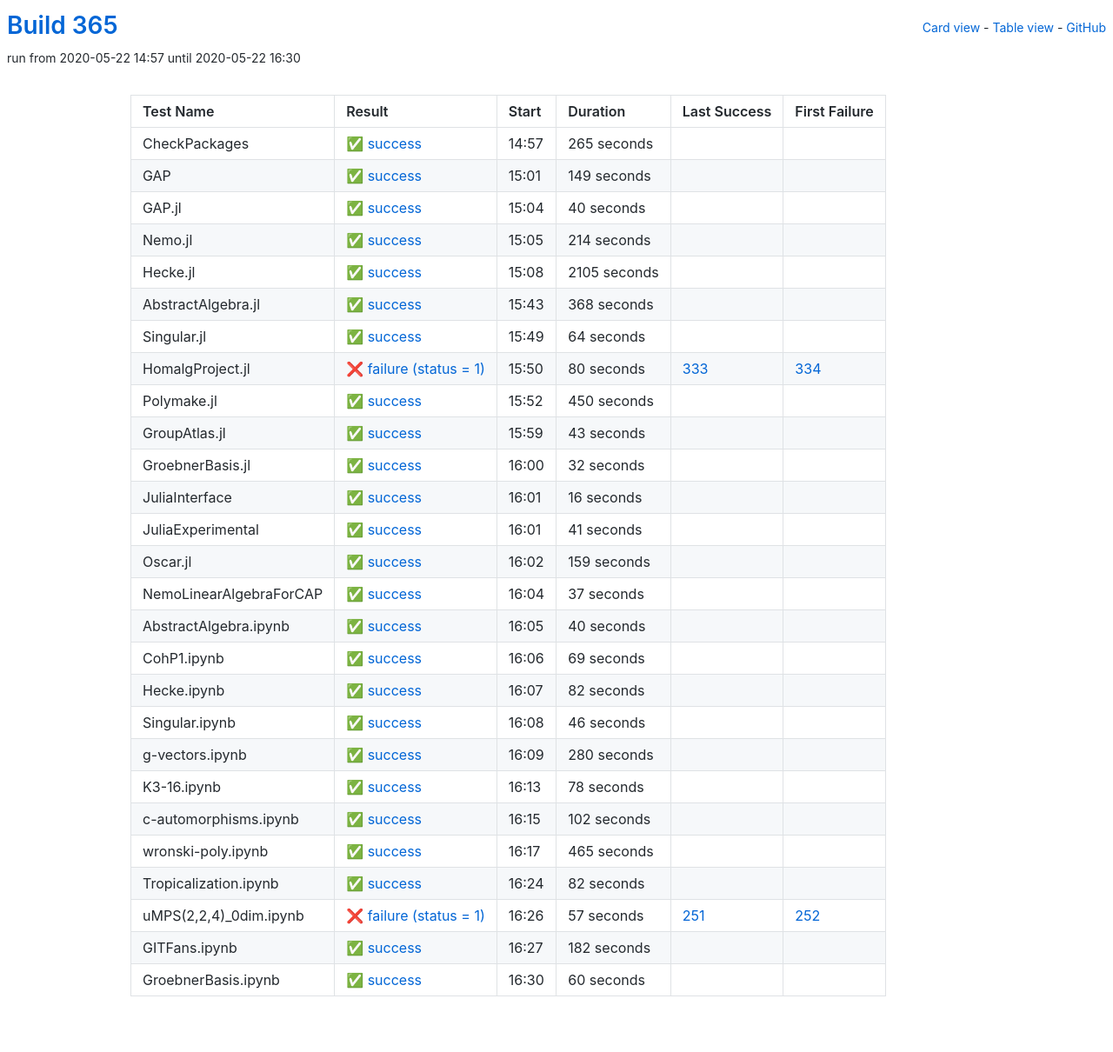
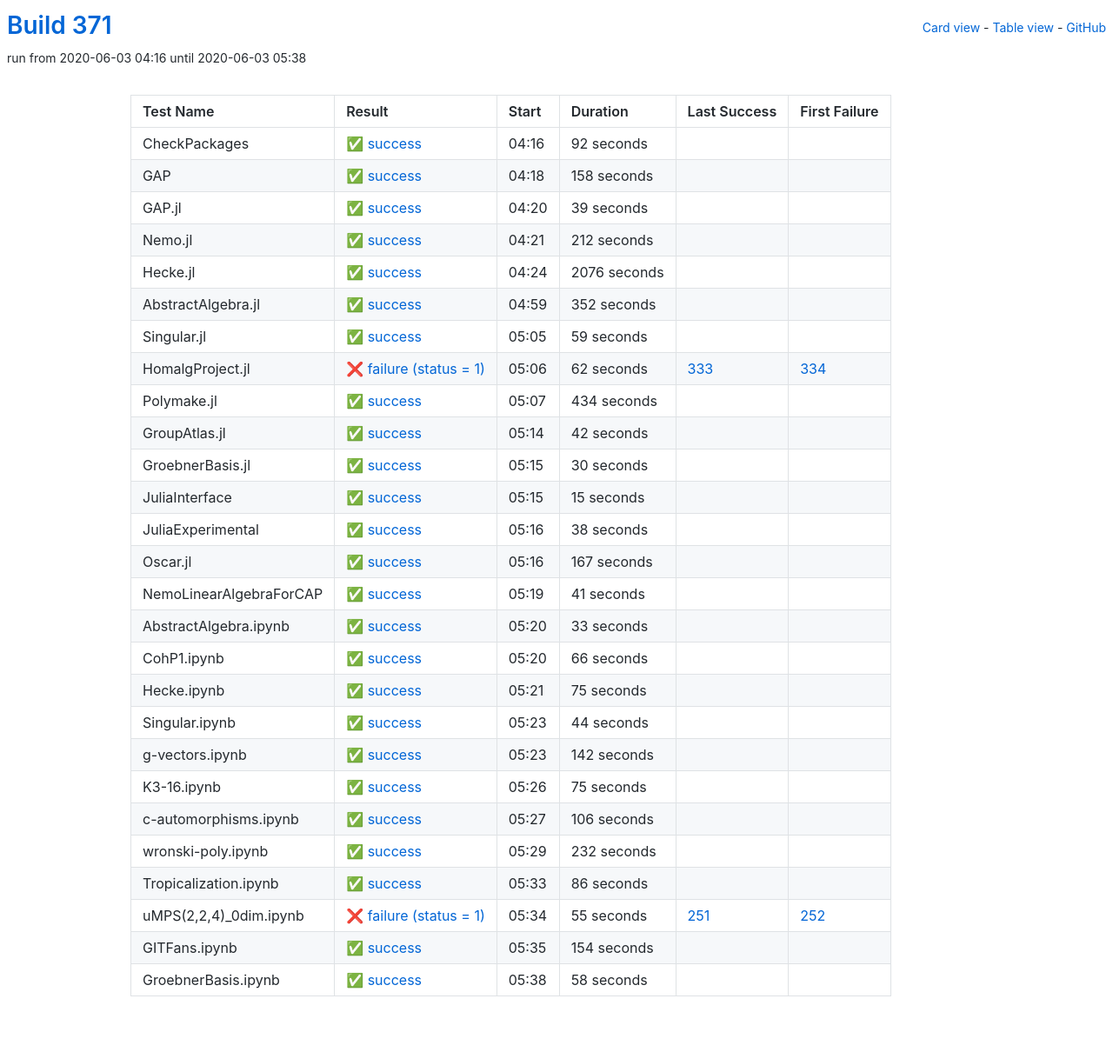
Before and after one commit to oscar-system/oscar-ci-status-1.4, a Jekyll site: the page built from table.html, in a window 1280 px wide. Shown: the whole page at 87% size. Built offline with Jekyll 4.4.1, drawn with Linux system fonts in a browser that asks for light colours.

Commit message:
Build 371

```diff
--- a/_data/ci.yml
+++ b/_data/ci.yml
@@ -1,328 +1,328 @@
-build: 365
-build_url: https://oscarci.mathematik.uni-kl.de/job/oscar-julia-1.4/365/
+build: 371
+build_url: https://oscarci.mathematik.uni-kl.de/job/oscar-julia-1.4/371/
 job: oscar-julia-1.4
 tests:
-- duration: 265
+- duration: 92
   exitcode: 0
   first_failure: false
   first_failure_url: null
   id: checkpackages
   last_success: false
   last_success_url: null
-  log: https://oscarci.mathematik.uni-kl.de/job/oscar-julia-1.4/365/artifact/logs/build-365/CheckPackages.log
+  log: https://oscarci.mathematik.uni-kl.de/job/oscar-julia-1.4/371/artifact/logs/build-371/CheckPackages.log
   name: CheckPackages
-  start: 2020-05-22 14:57
+  start: 2020-06-03 04:16
   status: success
   success: true
-- duration: 149
+- duration: 158
   exitcode: 0
   first_failure: false
   first_failure_url: null
   id: gap
   last_success: false
   last_success_url: null
-  log: https://oscarci.mathematik.uni-kl.de/job/oscar-julia-1.4/365/artifact/logs/build-365/GAP.log
+  log: https://oscarci.mathematik.uni-kl.de/job/oscar-julia-1.4/371/artifact/logs/build-371/GAP.log
   name: GAP
-  start: 2020-05-22 15:01
+  start: 2020-06-03 04:18
   status: success
   success: true
-- duration: 40
+- duration: 39
   exitcode: 0
   first_failure: false
   first_failure_url: null
   id: gap-jl
   last_success: false
   last_success_url: null
-  log: https://oscarci.mathematik.uni-kl.de/job/oscar-julia-1.4/365/artifact/logs/build-365/GAP.jl.log
+  log: https://oscarci.mathematik.uni-kl.de/job/oscar-julia-1.4/371/artifact/logs/build-371/GAP.jl.log
   name: GAP.jl
-  start: 2020-05-22 15:04
+  start: 2020-06-03 04:20
   status: success
   success: true
-- duration: 214
+- duration: 212
   exitcode: 0
   first_failure: false
   first_failure_url: null
   id: nemo-jl
   last_success: false
   last_success_url: null
-  log: https://oscarci.mathematik.uni-kl.de/job/oscar-julia-1.4/365/artifact/logs/build-365/Nemo.jl.log
+  log: https://oscarci.mathematik.uni-kl.de/job/oscar-julia-1.4/371/artifact/logs/build-371/Nemo.jl.log
   name: Nemo.jl
-  start: 2020-05-22 15:05
+  start: 2020-06-03 04:21
   status: success
   success: true
-- duration: 2105
+- duration: 2076
   exitcode: 0
   first_failure: false
   first_failure_url: null
   id: hecke-jl
   last_success: false
   last_success_url: null
-  log: https://oscarci.mathematik.uni-kl.de/job/oscar-julia-1.4/365/artifact/logs/build-365/Hecke.jl.log
+  log: https://oscarci.mathematik.uni-kl.de/job/oscar-julia-1.4/371/artifact/logs/build-371/Hecke.jl.log
   name: Hecke.jl
-  start: 2020-05-22 15:08
+  start: 2020-06-03 04:24
   status: success
   success: true
-- duration: 368
+- duration: 352
   exitcode: 0
   first_failure: false
   first_failure_url: null
   id: abstractalgebra-jl
   last_success: false
   last_success_url: null
-  log: https://oscarci.mathematik.uni-kl.de/job/oscar-julia-1.4/365/artifact/logs/build-365/AbstractAlgebra.jl.log
+  log: https://oscarci.mathematik.uni-kl.de/job/oscar-julia-1.4/371/artifact/logs/build-371/AbstractAlgebra.jl.log
   name: AbstractAlgebra.jl
-  start: 2020-05-22 15:43
+  start: 2020-06-03 04:59
   status: success
   success: true
-- duration: 64
+- duration: 59
   exitcode: 0
   first_failure: false
   first_failure_url: null
   id: singular-jl
   last_success: false
   last_success_url: null
-  log: https://oscarci.mathematik.uni-kl.de/job/oscar-julia-1.4/365/artifact/logs/build-365/Singular.jl.log
+  log: https://oscarci.mathematik.uni-kl.de/job/oscar-julia-1.4/371/artifact/logs/build-371/Singular.jl.log
   name: Singular.jl
-  start: 2020-05-22 15:49
+  start: 2020-06-03 05:05
   status: success
   success: true
-- duration: 80
+- duration: 62
   exitcode: 1
   first_failure: 334
   first_failure_url: https://oscarci.mathematik.uni-kl.de/job/oscar-julia-1.4/334/
   id: homalgproject-jl
   last_success: 333
   last_success_url: https://oscarci.mathematik.uni-kl.de/job/oscar-julia-1.4/333/
-  log: https://oscarci.mathematik.uni-kl.de/job/oscar-julia-1.4/365/artifact/logs/build-365/HomalgProject.jl.log
+  log: https://oscarci.mathematik.uni-kl.de/job/oscar-julia-1.4/371/artifact/logs/build-371/HomalgProject.jl.log
   name: HomalgProject.jl
-  start: 2020-05-22 15:50
+  start: 2020-06-03 05:06
   status: failure
   success: false
-- duration: 450
+- duration: 434
   exitcode: 0
   first_failure: false
   first_failure_url: null
   id: polymake-jl
   last_success: false
   last_success_url: null
-  log: https://oscarci.mathematik.uni-kl.de/job/oscar-julia-1.4/365/artifact/logs/build-365/Polymake.jl.log
+  log: https://oscarci.mathematik.uni-kl.de/job/oscar-julia-1.4/371/artifact/logs/build-371/Polymake.jl.log
   name: Polymake.jl
-  start: 2020-05-22 15:52
+  start: 2020-06-03 05:07
   status: success
   success: true
-- duration: 43
+- duration: 42
   exitcode: 0
   first_failure: false
   first_failure_url: null
   id: groupatlas-jl
   last_success: false
   last_success_url: null
-  log: https://oscarci.mathematik.uni-kl.de/job/oscar-julia-1.4/365/artifact/logs/build-365/GroupAtlas.jl.log
+  log: https://oscarci.mathematik.uni-kl.de/job/oscar-julia-1.4/371/artifact/logs/build-371/GroupAtlas.jl.log
   name: GroupAtlas.jl
-  start: 2020-05-22 15:59
+  start: 2020-06-03 05:14
   status: success
   success: true
-- duration: 32
+- duration: 30
   exitcode: 0
   first_failure: false
   first_failure_url: null
   id: groebnerbasis-jl
   last_success: false
   last_success_url: null
-  log: https://oscarci.mathematik.uni-kl.de/job/oscar-julia-1.4/365/artifact/logs/build-365/GroebnerBasis.jl.log
+  log: https://oscarci.mathematik.uni-kl.de/job/oscar-julia-1.4/371/artifact/logs/build-371/GroebnerBasis.jl.log
   name: GroebnerBasis.jl
-  start: 2020-05-22 16:00
+  start: 2020-06-03 05:15
   status: success
   success: true
-- duration: 16
+- duration: 15
   exitcode: 0
   first_failure: false
   first_failure_url: null
   id: juliainterface
   last_success: false
   last_success_url: null
-  log: https://oscarci.mathematik.uni-kl.de/job/oscar-julia-1.4/365/artifact/logs/build-365/JuliaInterface.log
+  log: https://oscarci.mathematik.uni-kl.de/job/oscar-julia-1.4/371/artifact/logs/build-371/JuliaInterface.log
   name: JuliaInterface
-  start: 2020-05-22 16:01
+  start: 2020-06-03 05:15
+  status: success
+  success: true
+- duration: 38
+  exitcode: 0
+  first_failure: false
+  first_failure_url: null
+  id: juliaexperimental
+  last_success: false
+  last_success_url: null
+  log: https://oscarci.mathematik.uni-kl.de/job/oscar-julia-1.4/371/artifact/logs/build-371/JuliaExperimental.log
+  name: JuliaExperimental
+  start: 2020-06-03 05:16
+  status: success
+  success: true
+- duration: 167
+  exitcode: 0
+  first_failure: false
+  first_failure_url: null
+  id: oscar-jl
+  last_success: false
+  last_success_url: null
+  log: https://oscarci.mathematik.uni-kl.de/job/oscar-julia-1.4/371/artifact/logs/build-371/Oscar.jl.log
+  name: Oscar.jl
+  start: 2020-06-03 05:16
   status: success
   success: true
 - duration: 41
   exitcode: 0
   first_failure: false
   first_failure_url: null
-  id: juliaexperimental
-  last_success: false
-  last_success_url: null
-  log: https://oscarci.mathematik.uni-kl.de/job/oscar-julia-1.4/365/artifact/logs/build-365/JuliaExperimental.log
-  name: JuliaExperimental
-  start: 2020-05-22 16:01
-  status: success
-  success: true
-- duration: 159
-  exitcode: 0
-  first_failure: false
-  first_failure_url: null
-  id: oscar-jl
-  last_success: false
-  last_success_url: null
-  log: https://oscarci.mathematik.uni-kl.de/job/oscar-julia-1.4/365/artifact/logs/build-365/Oscar.jl.log
-  name: Oscar.jl
-  start: 2020-05-22 16:02
-  status: success
-  success: true
-- duration: 37
-  exitcode: 0
-  first_failure: false
-  first_failure_url: null
   id: nemolinearalgebraforcap
   last_success: false
   last_success_url: null
-  log: https://oscarci.mathematik.uni-kl.de/job/oscar-julia-1.4/365/artifact/logs/build-365/NemoLinearAlgebraForCAP.log
+  log: https://oscarci.mathematik.uni-kl.de/job/oscar-julia-1.4/371/artifact/logs/build-371/NemoLinearAlgebraForCAP.log
   name: NemoLinearAlgebraForCAP
-  start: 2020-05-22 16:04
+  start: 2020-06-03 05:19
   status: success
   success: true
-- duration: 40
+- duration: 33
   exitcode: 0
   first_failure: false
   first_failure_url: null
   id: abstractalgebra-ipynb
   last_success: false
   last_success_url: null
-  log: https://oscarci.mathematik.uni-kl.de/job/oscar-julia-1.4/365/artifact/logs/build-365/AbstractAlgebra.ipynb.log
+  log: https://oscarci.mathematik.uni-kl.de/job/oscar-julia-1.4/371/artifact/logs/build-371/AbstractAlgebra.ipynb.log
   name: AbstractAlgebra.ipynb
-  start: 2020-05-22 16:05
+  start: 2020-06-03 05:20
   status: success
   success: true
-- duration: 69
+- duration: 66
   exitcode: 0
   first_failure: false
   first_failure_url: null
   id: cohp1-ipynb
   last_success: false
   last_success_url: null
-  log: https://oscarci.mathematik.uni-kl.de/job/oscar-julia-1.4/365/artifact/logs/build-365/CohP1.ipynb.log
+  log: https://oscarci.mathematik.uni-kl.de/job/oscar-julia-1.4/371/artifact/logs/build-371/CohP1.ipynb.log
   name: CohP1.ipynb
-  start: 2020-05-22 16:06
+  start: 2020-06-03 05:20
   status: success
   success: true
-- duration: 82
+- duration: 75
   exitcode: 0
   first_failure: false
   first_failure_url: null
   id: hecke-ipynb
   last_success: false
   last_success_url: null
-  log: https://oscarci.mathematik.uni-kl.de/job/oscar-julia-1.4/365/artifact/logs/build-365/Hecke.ipynb.log
+  log: https://oscarci.mathematik.uni-kl.de/job/oscar-julia-1.4/371/artifact/logs/build-371/Hecke.ipynb.log
   name: Hecke.ipynb
-  start: 2020-05-22 16:07
+  start: 2020-06-03 05:21
   status: success
   success: true
-- duration: 46
+- duration: 44
   exitcode: 0
   first_failure: false
   first_failure_url: null
   id: singular-ipynb
   last_success: false
   last_success_url: null
-  log: https://oscarci.mathematik.uni-kl.de/job/oscar-julia-1.4/365/artifact/logs/build-365/Singular.ipynb.log
+  log: https://oscarci.mathematik.uni-kl.de/job/oscar-julia-1.4/371/artifact/logs/build-371/Singular.ipynb.log
   name: Singular.ipynb
-  start: 2020-05-22 16:08
+  start: 2020-06-03 05:23
   status: success
   success: true
-- duration: 280
+- duration: 142
   exitcode: 0
   first_failure: false
   first_failure_url: null
   id: g-vectors-ipynb
   last_success: false
   last_success_url: null
-  log: https://oscarci.mathematik.uni-kl.de/job/oscar-julia-1.4/365/artifact/logs/build-365/g-vectors.ipynb.log
+  log: https://oscarci.mathematik.uni-kl.de/job/oscar-julia-1.4/371/artifact/logs/build-371/g-vectors.ipynb.log
   name: g-vectors.ipynb
-  start: 2020-05-22 16:09
+  start: 2020-06-03 05:23
   status: success
   success: true
-- duration: 78
+- duration: 75
   exitcode: 0
   first_failure: false
   first_failure_url: null
   id: k3-16-ipynb
   last_success: false
   last_success_url: null
-  log: https://oscarci.mathematik.uni-kl.de/job/oscar-julia-1.4/365/artifact/logs/build-365/K3-16.ipynb.log
+  log: https://oscarci.mathematik.uni-kl.de/job/oscar-julia-1.4/371/artifact/logs/build-371/K3-16.ipynb.log
   name: K3-16.ipynb
-  start: 2020-05-22 16:13
+  start: 2020-06-03 05:26
   status: success
   success: true
-- duration: 102
+- duration: 106
   exitcode: 0
   first_failure: false
   first_failure_url: null
   id: c-automorphisms-ipynb
   last_success: false
   last_success_url: null
-  log: https://oscarci.mathematik.uni-kl.de/job/oscar-julia-1.4/365/artifact/logs/build-365/c-automorphisms.ipynb.log
+  log: https://oscarci.mathematik.uni-kl.de/job/oscar-julia-1.4/371/artifact/logs/build-371/c-automorphisms.ipynb.log
   name: c-automorphisms.ipynb
-  start: 2020-05-22 16:15
+  start: 2020-06-03 05:27
   status: success
   success: true
-- duration: 465
+- duration: 232
   exitcode: 0
   first_failure: false
   first_failure_url: null
   id: wronski-poly-ipynb
   last_success: false
   last_success_url: null
-  log: https://oscarci.mathematik.uni-kl.de/job/oscar-julia-1.4/365/artifact/logs/build-365/wronski-poly.ipynb.log
+  log: https://oscarci.mathematik.uni-kl.de/job/oscar-julia-1.4/371/artifact/logs/build-371/wronski-poly.ipynb.log
   name: wronski-poly.ipynb
-  start: 2020-05-22 16:17
+  start: 2020-06-03 05:29
   status: success
   success: true
-- duration: 82
+- duration: 86
   exitcode: 0
   first_failure: false
   first_failure_url: null
   id: tropicalization-ipynb
   last_success: false
   last_success_url: null
-  log: https://oscarci.mathematik.uni-kl.de/job/oscar-julia-1.4/365/artifact/logs/build-365/Tropicalization.ipynb.log
+  log: https://oscarci.mathematik.uni-kl.de/job/oscar-julia-1.4/371/artifact/logs/build-371/Tropicalization.ipynb.log
   name: Tropicalization.ipynb
-  start: 2020-05-22 16:24
+  start: 2020-06-03 05:33
   status: success
   success: true
-- duration: 57
+- duration: 55
   exitcode: 1
   first_failure: 252
   first_failure_url: https://oscarci.mathematik.uni-kl.de/job/oscar-julia-1.4/252/
   id: umps-2-2-4-0dim-ipynb
   last_success: 251
   last_success_url: https://oscarci.mathematik.uni-kl.de/job/oscar-julia-1.4/251/
-  log: https://oscarci.mathematik.uni-kl.de/job/oscar-julia-1.4/365/artifact/logs/build-365/uMPS-2-2-4-_0dim.ipynb.log
+  log: https://oscarci.mathematik.uni-kl.de/job/oscar-julia-1.4/371/artifact/logs/build-371/uMPS-2-2-4-_0dim.ipynb.log
   name: uMPS(2,2,4)_0dim.ipynb
-  start: 2020-05-22 16:26
+  start: 2020-06-03 05:34
   status: failure
   success: false
-- duration: 182
+- duration: 154
   exitcode: 0
   first_failure: false
   first_failure_url: null
   id: gitfans-ipynb
   last_success: false
   last_success_url: null
-  log: https://oscarci.mathematik.uni-kl.de/job/oscar-julia-1.4/365/artifact/logs/build-365/GITFans.ipynb.log
+  log: https://oscarci.mathematik.uni-kl.de/job/oscar-julia-1.4/371/artifact/logs/build-371/GITFans.ipynb.log
   name: GITFans.ipynb
-  start: 2020-05-22 16:27
+  start: 2020-06-03 05:35
   status: success
   success: true
-- duration: 60
+- duration: 58
   exitcode: 0
   first_failure: false
   first_failure_url: null
   id: groebnerbasis-ipynb
   last_success: false
   last_success_url: null
-  log: https://oscarci.mathematik.uni-kl.de/job/oscar-julia-1.4/365/artifact/logs/build-365/GroebnerBasis.ipynb.log
+  log: https://oscarci.mathematik.uni-kl.de/job/oscar-julia-1.4/371/artifact/logs/build-371/GroebnerBasis.ipynb.log
   name: GroebnerBasis.ipynb
-  start: 2020-05-22 16:30
+  start: 2020-06-03 05:38
   status: success
   success: true
```
Also changed, not shown: README.md.
